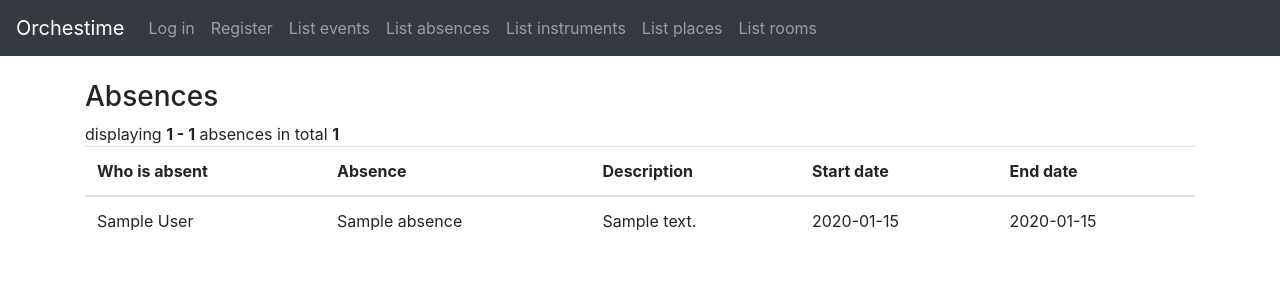
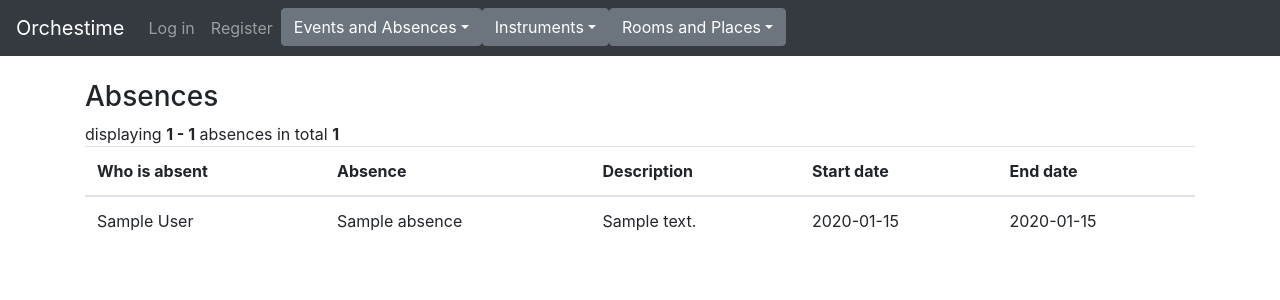
Before and after one commit to Robustic/Orchestime, a Flask app: page /absence in a window 1280 px wide. Shown: the top 300 px of the page. Run offline with Flask 2, Linux system fonts and the light colour scheme; tables that the repository leaves empty hold one stand-in row (values such as "Sample post"); some libraries are stand-ins or nearby versions.

Commit message:
Dropdownlists in the menu to make layout more narrow

```diff
--- a/application/templates/layout.html
+++ b/application/templates/layout.html
@@ -38,49 +38,51 @@
             </li>
             {% endif %}
             <li class="nav-item">
-                <a class="nav-link" href="{{ url_for('events_index') }}">List events</a>
-            </li>
-            {% if current_user.is_authenticated %}
-            <li class="nav-item">
-                <a class="nav-link" href="{{ url_for('events_form') }}">Add an event</a>
-            </li>
-            {% endif %}
-            <li class="nav-item">
-                <a class="nav-link" href="{{ url_for('absences_index') }}">List absences</a>
-            </li>
-            {% if current_user.is_authenticated %}
-            <li class="nav-item">
-                <a class="nav-link" href="{{ url_for('absences_form') }}">Add an absence</a>
+                <div class="dropdown">
+                    <button class="btn btn-secondary dropdown-toggle" type="button" id="dropdownMenuButtonEvents"
+                            data-toggle="dropdown" aria-haspopup="true" aria-expanded="false">Events and Absences</button>
+                    <div class="dropdown-menu" aria-labelledby="dropdownMenuButton">
+                        <a class="dropdown-item" href="{{ url_for('events_index') }}">List events</a>
+                        {% if current_user.is_authenticated %}
+                            <a class="dropdown-item" href="{{ url_for('events_form') }}">Add an event</a>
+                        {% endif %}
+                        <a class="dropdown-item" href="{{ url_for('absences_index') }}">List absences</a>
+                        {% if current_user.is_authenticated %}
+                            <a class="dropdown-item" href="{{ url_for('absences_form') }}">Add an absence</a>
+                            <a class="dropdown-item" href="{{ url_for('auth_view_my_absences', auth_id=current_user.id) }}">
+                                View my absences for the events</a>
+                        {% endif %}
+                    </div>
+                </div>
             </li>
             <li class="nav-item">
-                <a class="nav-link" href="{{ url_for('auth_view_my_absences', auth_id=current_user.id) }}">View my
-                    absences for the events</a>
+                <div class="dropdown">
+                    <button class="btn btn-secondary dropdown-toggle" type="button" id="dropdownMenuButtonInstruments"
+                            data-toggle="dropdown" aria-haspopup="true" aria-expanded="false">Instruments</button>
+                    <div class="dropdown-menu" aria-labelledby="dropdownMenuButton">
+                        <a class="dropdown-item" href="{{ url_for('instruments_index') }}">List instruments</a>
+                        {% if current_user.is_authenticated %}
+                            <a class="dropdown-item" href="{{ url_for('instruments_form') }}">Add an instrument</a>
+                        {% endif %}
+                    </div>
+                </div>
             </li>
-            {% endif %}
             <li class="nav-item">
-                <a class="nav-link" href="{{ url_for('instruments_index') }}">List instruments</a>
+                <div class="dropdown">
+                    <button class="btn btn-secondary dropdown-toggle" type="button" id="dropdownMenuButtonPlaces"
+                            data-toggle="dropdown" aria-haspopup="true" aria-expanded="false">Rooms and Places</button>
+                    <div class="dropdown-menu" aria-labelledby="dropdownMenuButton">
+                        <a class="dropdown-item" href="{{ url_for('place_index') }}">List places</a>
+                        {% if current_user.is_authenticated %}
+                            <a class="dropdown-item" href="{{ url_for('place_form') }}">Add a place</a>
+                        {% endif %}
+                            <a class="dropdown-item" href="{{ url_for('room_index') }}">List rooms</a>
+                        {% if current_user.is_authenticated %}
+                            <a class="dropdown-item"" href="{{ url_for('room_form') }}">Add a room</a>
+                        {% endif %}
+                    </div>
+                </div>
             </li>
-            {% if current_user.is_authenticated %}
-            <li class="nav-item">
-                <a class="nav-link" href="{{ url_for('instruments_form') }}">Add an instrument</a>
-            </li>
-            {% endif %}
-            <li class="nav-item">
-                <a class="nav-link" href="{{ url_for('place_index') }}">List places</a>
-            </li>
-            {% if current_user.is_authenticated %}
-            <li class="nav-item">
-                <a class="nav-link" href="{{ url_for('place_form') }}">Add a place</a>
-            </li>
-            {% endif %}
-            <li class="nav-item">
-                <a class="nav-link" href="{{ url_for('room_index') }}">List rooms</a>
-            </li>
-            {% if current_user.is_authenticated %}
-            <li class="nav-item">
-                <a class="nav-link" href="{{ url_for('room_form') }}">Add a room</a>
-            </li>
-            {% endif %}
         </ul>
     </div>
 </nav>
```
